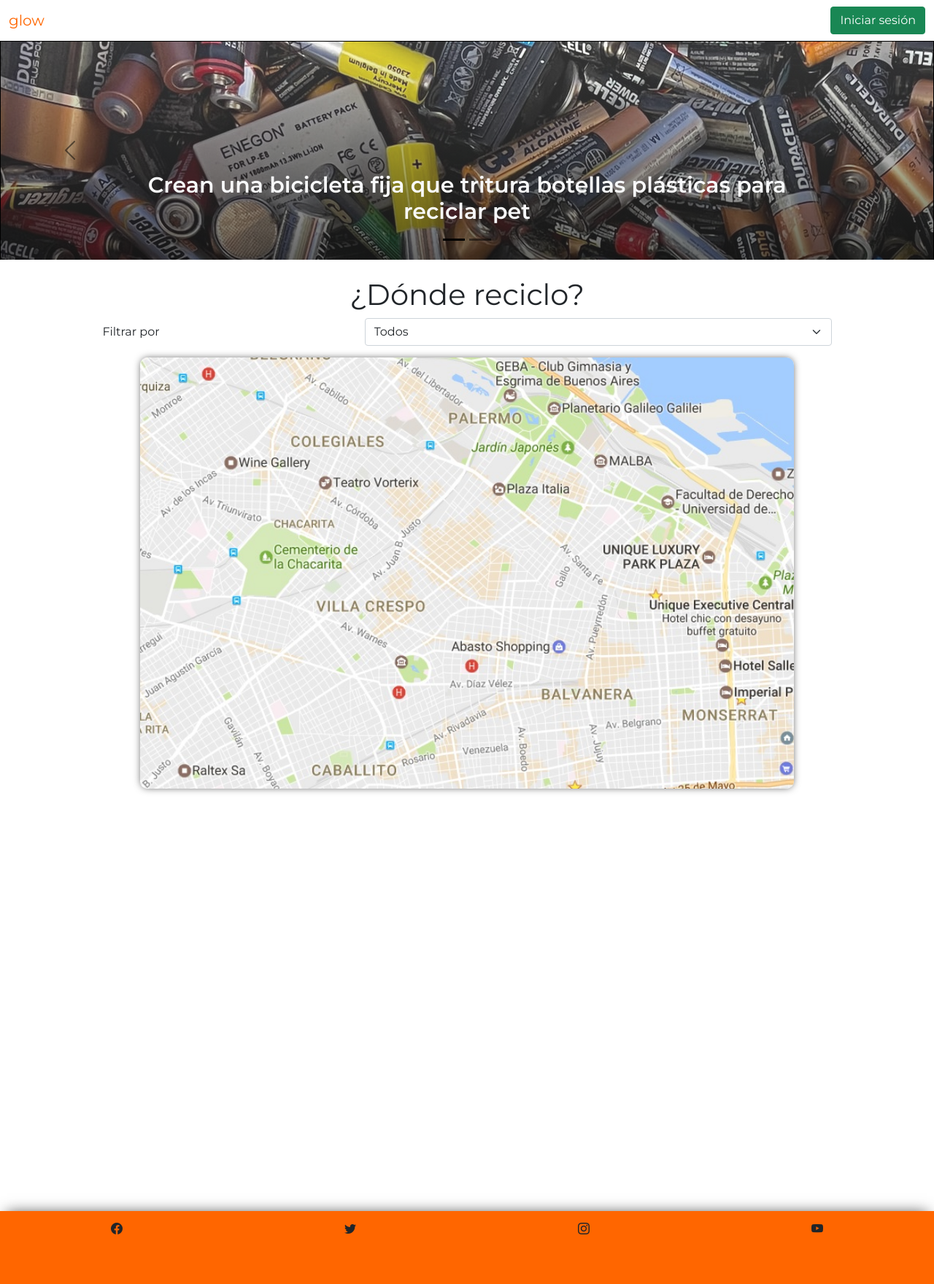
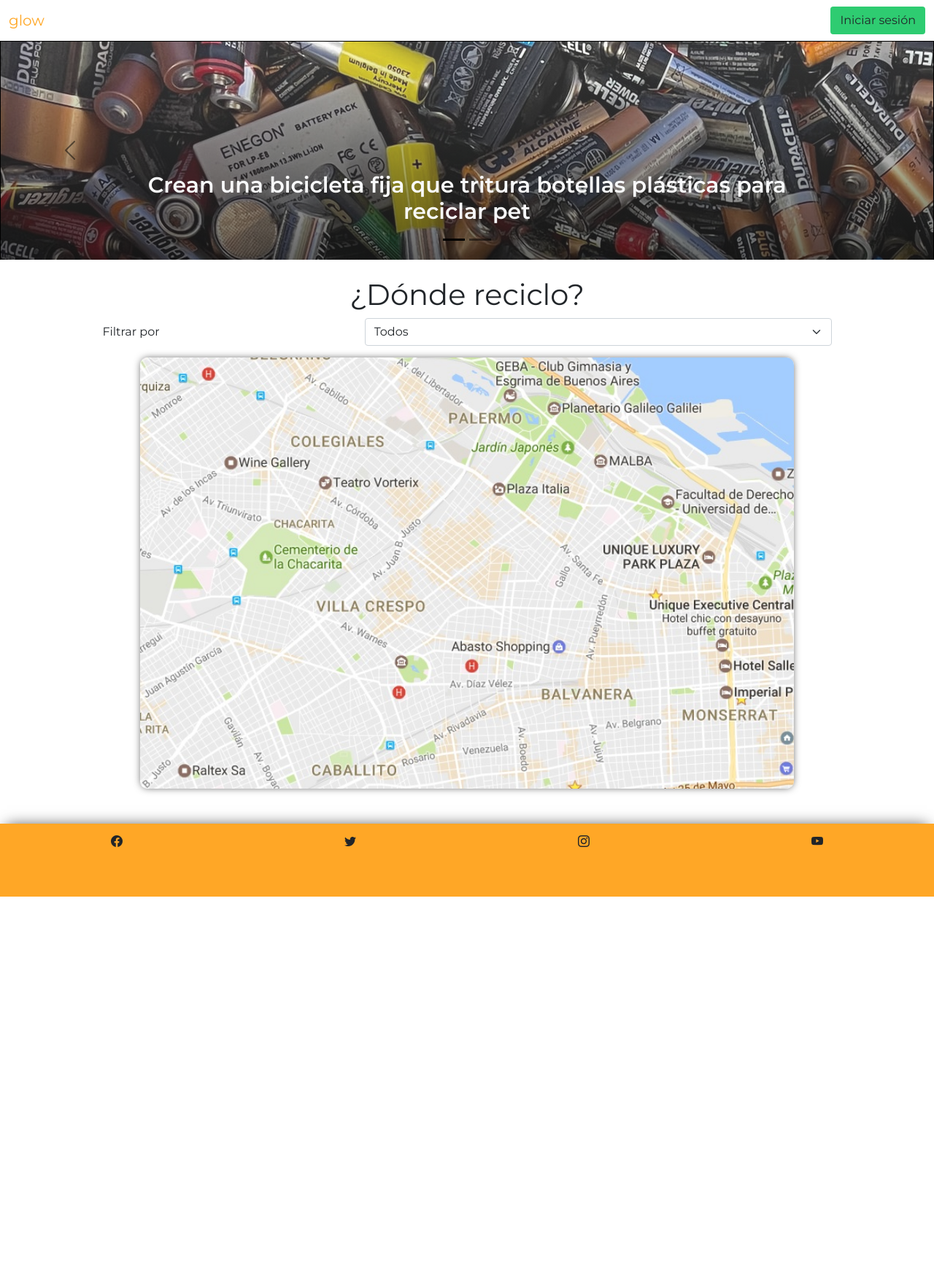
Before and after one commit to ghami20/glow-app, a PHP site: page / in a window 1280 px wide. Shown: the whole page at 73% size. After the commit the page ends 1229 px from the top, so only its background shows below. Run offline with PHP 8.4, Linux system fonts and the light colour scheme.

Commit message:
se agregan variables styles.css

```diff
--- a/index.html
+++ b/index.html
@@ -2,9 +2,9 @@
 <html lang="en">
 
 <head>
-	<meta charset="UTF-8">
 	<meta http-equiv="X-UA-Compatible" content="IE=edge">
-	<meta name="viewport" content="width=device-width, initial-scale=1.0">
+	<meta charset="UTF-8"/>
+	<meta name="viewport" content="width=device-width, initial-scale=1.0, maximum-scale=1.0, user-scalable=0">
 	<link rel="preconnect" href="https://fonts.googleapis.com">
 	<link rel="preconnect" href="https://fonts.gstatic.com" crossorigin>
 	<link href="https://fonts.googleapis.com/css2?family=Montserrat:wght@400;600&display=swap" rel="stylesheet">
@@ -20,7 +20,7 @@
 			<div class="container-fluid">
 				<a class="navbar-brand logo" href="#">glow</a>
 				<!-- Button trigger modal -->
-				<button type="button" class="btn btn-success" data-bs-toggle="modal" data-bs-target="#exampleModal">
+				<button type="button" class="btn btn-sesion" data-bs-toggle="modal" data-bs-target="#exampleModal">
 					Iniciar sesión
 				</button>
 
@@ -103,6 +103,6 @@
 			<li><i class="bi bi-instagram"></i></li>
 			<li><i class="bi bi-youtube"></i></li>
 		</ul>
-</div>
+	</footer>
 </body>
 </html>
--- a/styles.css
+++ b/styles.css
@@ -1,3 +1,16 @@
+:root {
+	--bg-green: #2ECC71;
+	--bg-orange: #FFA726;
+	--bg-dark: #212121;
+	--bg-light: #FDFEFE;
+	--bg-blue: #29B6F6;
+	--font-title: 30px;
+	--font-subtitle: 24px;
+	--font-text-big: 18px;
+	--font-text-normal: 16px;
+	--font-montserrat: 'Montserrat', sans-serif;
+}
+
 * {
 	padding: 0;
 	margin: 0;
@@ -5,9 +18,8 @@
 }
 
 body {
-	font-family: 'Montserrat', sans-serif;
-	position: relative;
-	min-height: 150vh;
+	font-family: var(--font-montserrat);
+	min-height: 100vh;
 }
 
 .bg_rgba1 {
@@ -23,7 +35,7 @@ body {
 }
 
 .btn-sesion {
-	background-color: #FFB26B;
+	background-color: var(--bg-green);
 }
 .carousel-caption h5{
 	font-weight: bold;
@@ -47,11 +59,10 @@ body {
 }
 
 .footer {
+
 	width: 100%;
 	height: 100px;
-	position: absolute;
-	bottom: 0;
-	background-color: rgb(255, 102, 0);
+	background-color: var(--bg-orange);
 	box-shadow: 0px -6px 19px -9px rgba(0,0,0,0.75);
 }
 
@@ -70,7 +81,7 @@ body {
 }
 
 .logo {
-	color: rgb(255, 102, 0)
+	color: var(--bg-orange);
 }
 
 .map-container{
@@ -78,6 +89,7 @@ body {
 	flex-direction: column;
 	justify-content: space-around;
 	align-items: center;
+	margin-bottom: 3rem;
 }
 
 .map-img{
@@ -99,7 +111,7 @@ body {
 	display: inline-flex;
 	justify-content: center;
 	align-items: center;
-	border-left: 5px solid green;
+	border-left: 5px solid var(--bg-green);
 	margin-bottom: 5px;
 }
 
@@ -113,28 +125,11 @@ body {
 
 .section-container {
 	width: 100%;
-	min-height: 100vh;
 }
 
 @media screen and (min-width: 400px) {
-	body {
-		min-height: 160vh;
-	}
 	.map-img {
 		width: 70%;
 		height: 70%;
 	}
 }
-
-@media screen and (min-width: 400px) {
-	body {
-		min-height: 180vh;
-	}
-}
-
-@media screen and (min-width: 800px) {
-	body {
-		min-height: 220vh;
-	}
-
-}
```
